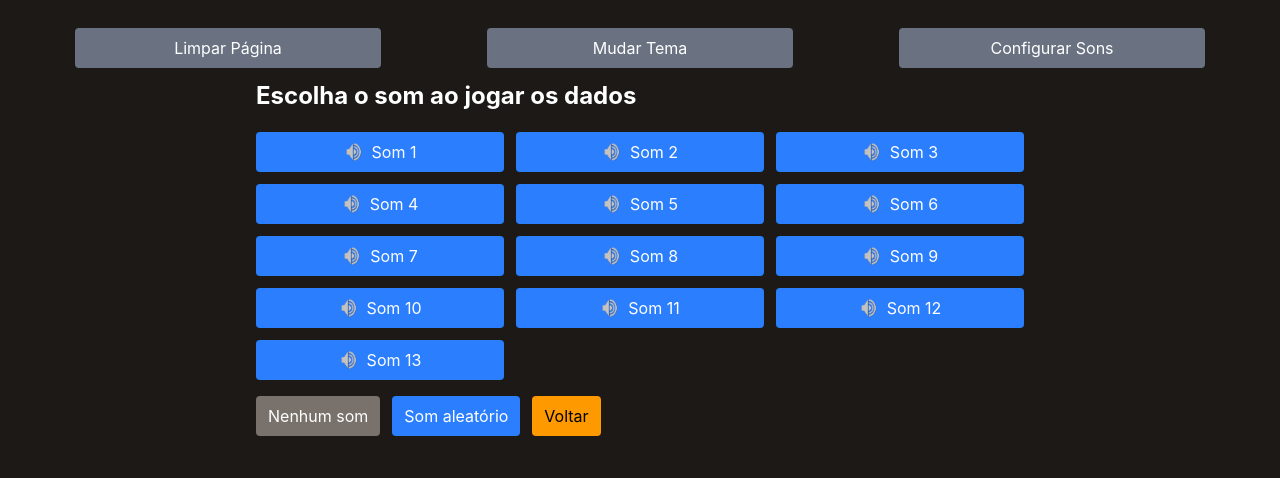
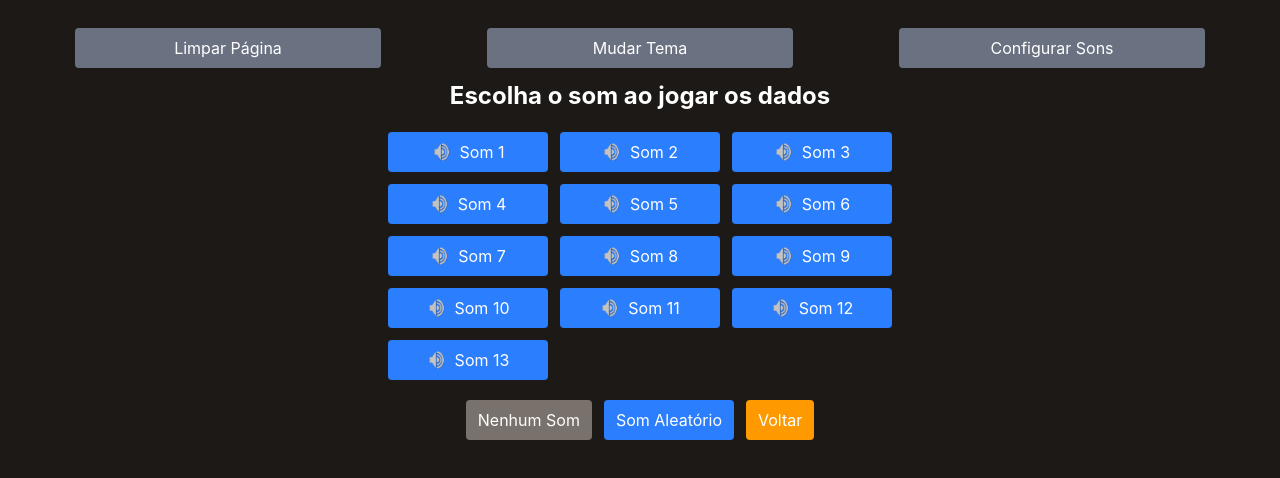
Before and after one commit to brasilicioh/simuladorDados, an Astro site: page /audio in a window 1280 px wide. Built offline with nearby package versions, Linux system fonts and the light colour scheme; Astro itself is replaced by a stand-in of ours.

Commit message:
feat: upgrade sound buttons and play audio when choice one

```diff
--- a/src/components/Button.tsx
+++ b/src/components/Button.tsx
@@ -1,9 +1,15 @@
-interface Props {
-  text: string;
+import type { ButtonHTMLAttributes, ReactNode } from "react";
+
+interface Props extends Omit<
+  ButtonHTMLAttributes<HTMLButtonElement>,
+  "children" | "className" | "type"
+> {
+  text?: string;
+  children?: ReactNode;
   bgColor?: string;
   bgHoverColor?: string;
   size?: string;
-  onClick?: () => void;
+  className?: string;
 }
 
 export default function Button({
@@ -11,16 +17,15 @@ export default function Button({
   bgColor = "bg-gray-500",
   bgHoverColor = "hover:bg-gray-700",
   size = "basis-1/4 py-2",
-  onClick,
+  className,
+  children,
+  ...buttonProps
 }: Props) {
-  const style = `${bgColor} ${bgHoverColor} text-white rounded cursor-pointer ${size} transition duration-300`;
-
-  function handleClick() {
-    onClick?.();
-  }
+  const style = `${bgColor} ${bgHoverColor} text-white rounded cursor-pointer ${size} transition duration-300 ${className ?? ""}`;
 
   return (
-    <button type="button" className={style} onClick={handleClick}>
+    <button type="button" className={style} {...buttonProps}>
+      {children}
       {text}
     </button>
   );
--- a/src/components/SoundSelector.tsx
+++ b/src/components/SoundSelector.tsx
@@ -1,5 +1,8 @@
+import { navigate } from "astro:transitions/client";
 import { useEffect, useState } from "react";
-import { navigate } from "astro:transitions/client";
+
+import Button from "./Button";
+
 import audioIcon from "../assets/whiteAudio.png";
 import sound1 from "../assets/audio/sound1.mp4";
 import sound2 from "../assets/audio/sound2.mp4";
@@ -50,50 +53,60 @@ export default function SoundSelector() {
   }
 
   return (
-    <main className="mx-auto max-w-3xl">
-      <h2 className="mb-5 text-2xl font-bold">
+    <main className="mx-auto flex w-full flex-col items-center gap-5">
+      <h2 className="text-center text-2xl font-bold">
         Escolha o som ao jogar os dados
       </h2>
       <div className="grid grid-cols-2 gap-3 sm:grid-cols-3">
         {sounds.map(([label, title, source]) => (
-          <button
+          <Button
             key={source}
-            type="button"
+            text={label}
+            bgColor="bg-blue-500"
+            bgHoverColor="hover:bg-blue-700"
+            size="w-40 px-3 py-2"
+            onClick={() => {
+              selectSound(source);
+              playSelectedSound();
+            }}
+            className={
+              (selectedSound === source ? "bg-blue-800" : "") +
+              " flex items-center justify-center gap-2"
+            }
             title={title}
-            className={`flex items-center justify-center gap-2 rounded px-3 py-2 ${
-              selectedSound === source ? "bg-blue-800" : "bg-blue-500"
-            } hover:bg-blue-700 text-white`}
-            onClick={() => selectSound(source)}
           >
-            <img src={audioIcon.src} alt="" title={title} className="h-5 w-5" />
-            {label}
-          </button>
+            <img src={audioIcon.src} alt="" className="h-5 w-5" />
+          </Button>
         ))}
       </div>
-      <div className="mt-4 flex gap-3">
-        <button
-          type="button"
+      <div className="flex flex-wrap justify-center gap-3">
+        <Button
+          text="Nenhum Som"
+          bgColor="bg-stone-500"
+          bgHoverColor="hover:bg-stone-700"
+          size="px-3 py-2"
+          onClick={() => selectSound("")}
           title="Não tocar nenhum som"
-          className="rounded bg-stone-500 px-3 py-2 text-white"
-          onClick={() => selectSound("")}
-        >
-          Nenhum som
-        </button>
-        <button
-          type="button"
+        />
+        <Button
+          text="Som Aleatório"
+          bgColor="bg-blue-500"
+          bgHoverColor="hover:bg-blue-700"
+          size="px-3 py-2"
+          onClick={() => {
+            selectSound("random");
+            playSelectedSound();
+          }}
           title="Escolher um som aleatório a cada rolagem"
-          className="rounded bg-blue-500 px-3 py-2 text-white"
-          onClick={() => selectSound("random")}
-        >
-          Som aleatório
-        </button>
-        <button
-          type="button"
-          className="rounded bg-amber-500 px-3 py-2 text-black"
+        />
+        <Button
+          text="Voltar"
+          bgColor="bg-amber-500"
+          bgHoverColor="hover:bg-amber-700"
+          size="px-3 py-2"
           onClick={goBack}
-        >
-          Voltar
-        </button>
+          className="text-black"
+        />
       </div>
     </main>
   );
```
